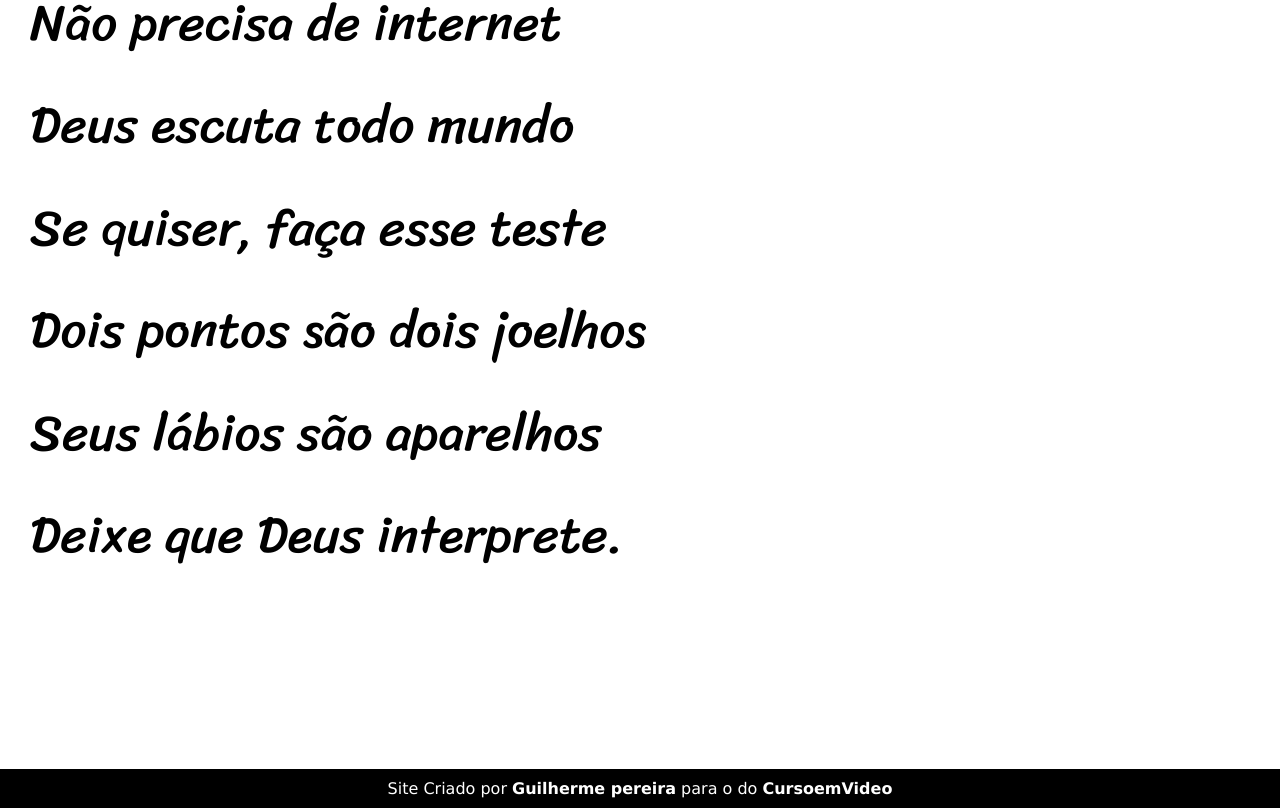
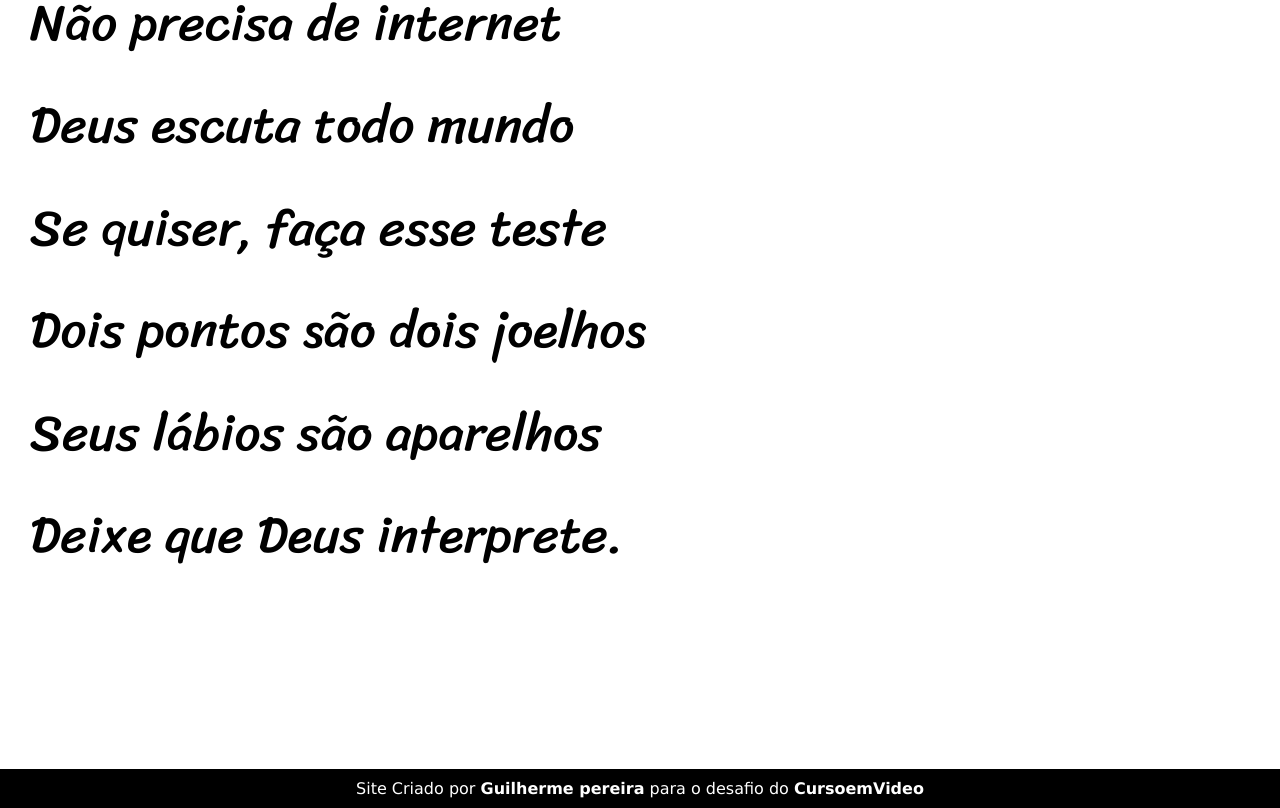
Before and after one commit to GuiPereira8/projeto-cordel, a plain HTML site: page index.html in a window 1280 px wide. Shown: the part 5841-6649 px from the top of the page. Drawn offline with Linux system fonts and the light colour scheme.

Commit message:
Update index.html

```diff
--- a/index.html
+++ b/index.html
@@ -93,7 +93,7 @@
     </section>
 
     <footer>
-        <p>Site Criado por <a href="https://github.com/GuiPereira8" target="_blank">Guilherme pereira</a> para o do <a href="https://www.cursoemvideo.com" target="_blank">CursoemVideo</a></p>
+        <p>Site Criado por <a href="https://github.com/GuiPereira8" target="_blank">Guilherme pereira</a> para o desafio do <a href="https://www.cursoemvideo.com" target="_blank">CursoemVideo</a></p>
     </footer>
 </body>
 </html>
```
